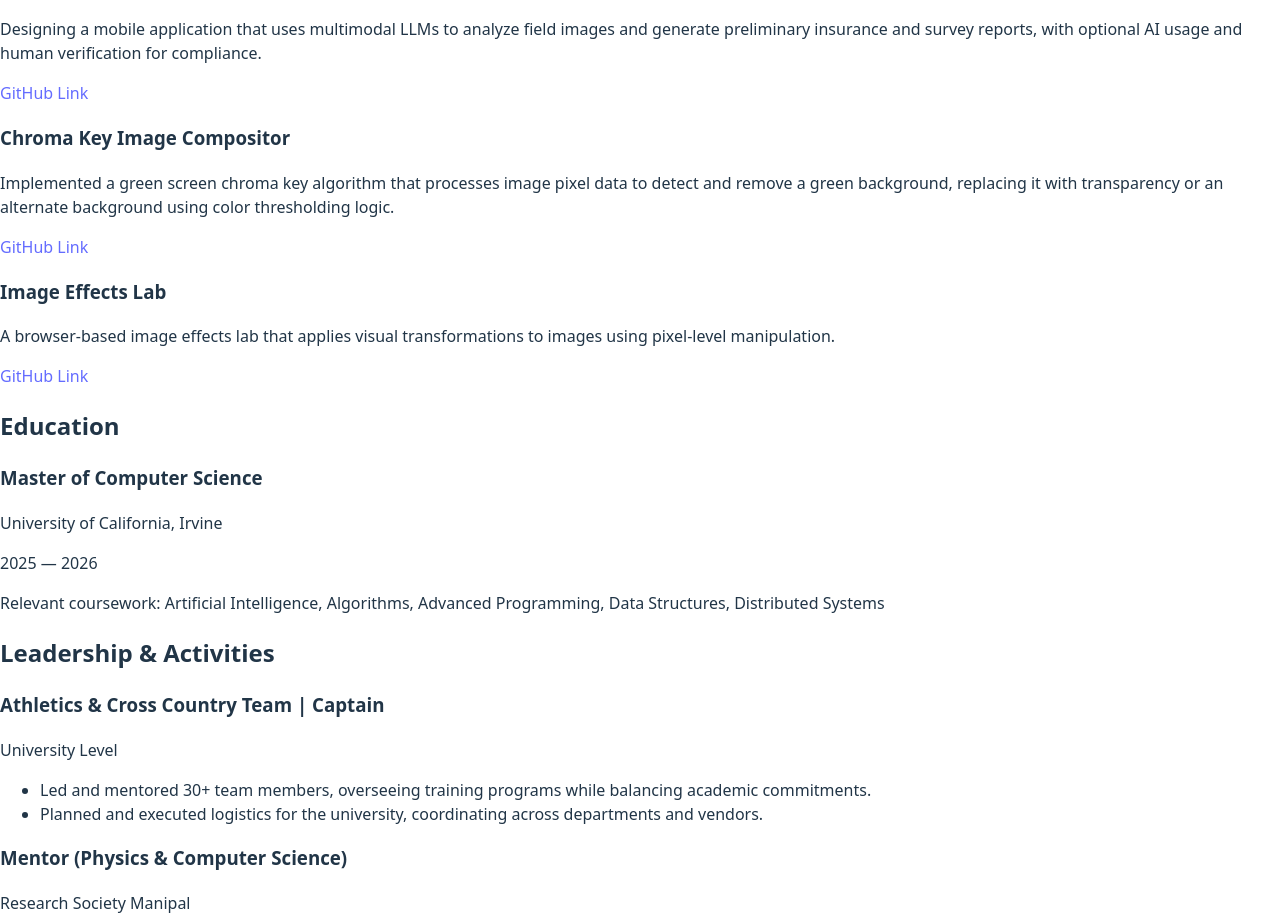
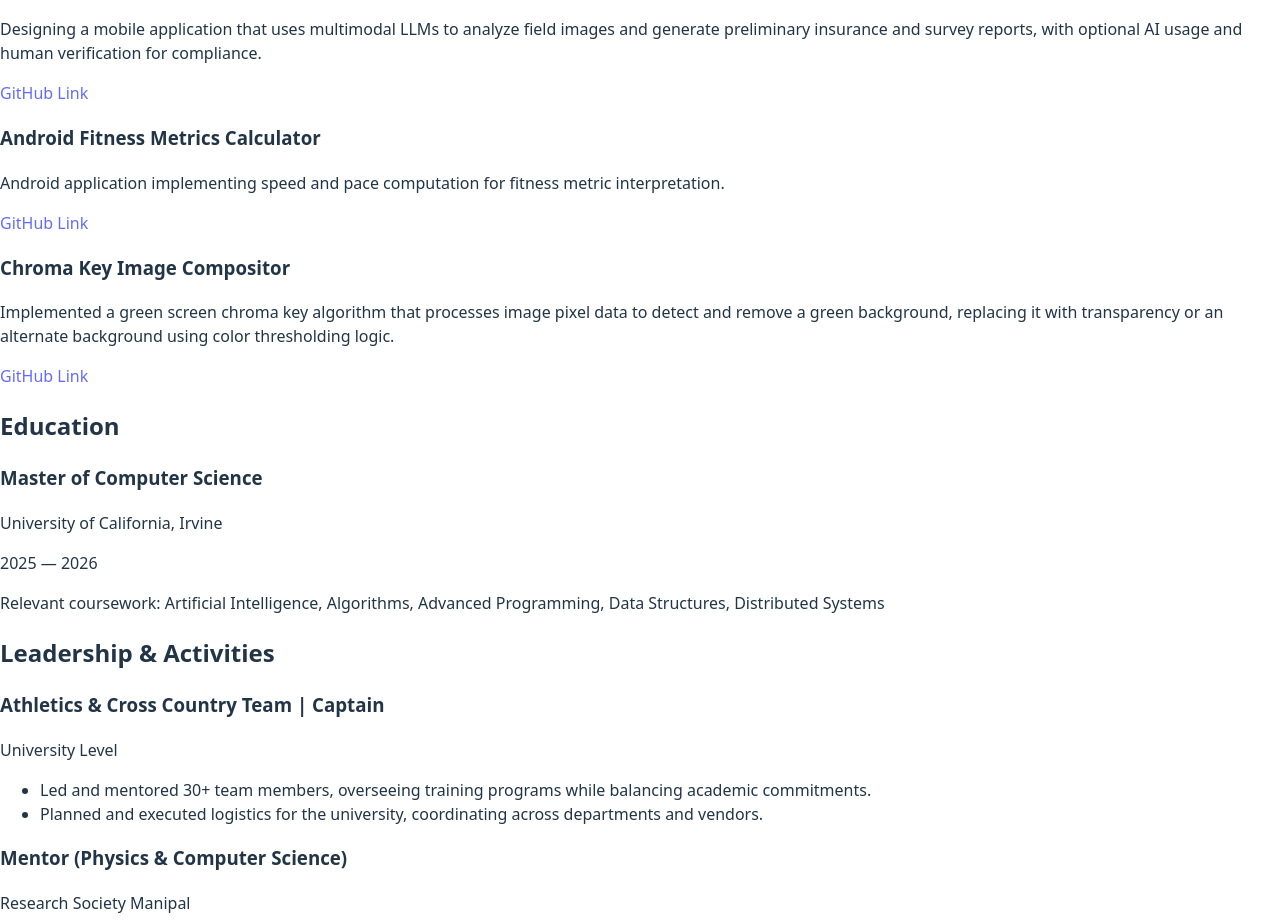
Before and after one commit to Shrey-Deshmukh/shrey-portfolio, a React (Vite) app: page / in a window 1280 px wide. Shown: the part 1320-2241 px from the top of the page. Built offline with nearby package versions, Linux system fonts and the light colour scheme; the HTML template or start-up script is replaced by a standard one.

Commit message:
Add Projects

```diff
--- a/src/components/Projects.jsx
+++ b/src/components/Projects.jsx
@@ -9,6 +9,13 @@ const projectsData = [
     //live: "",
   },
   {
+    name: "Android Fitness Metrics Calculator",
+    desc: "Android application implementing speed and pace computation for fitness metric interpretation.",
+    //tech: ["Java", "Android SDK", "Gradle"],
+    github: "https://github.com/Shrey-Deshmukh/android-fitness-metrics-calculator",
+    //live: "",
+  },
+  {
     name: "Chroma Key Image Compositor",
     desc: "Implemented a green screen chroma key algorithm that processes image pixel data to detect and remove a green background, replacing it with transparency or an alternate background using color thresholding logic.",
     //Canvas API to perform chroma key background removal.",
@@ -16,13 +23,13 @@ const projectsData = [
     github: "https://github.com/Shrey-Deshmukh/chroma-key-image-compositor",
     //live: "",
   },
-  {
-    name: "Image Effects Lab",
-    desc: "A browser-based image effects lab that applies visual transformations to images using pixel-level manipulation.",
-    //tech: ["HTML5", "CSS3", "Javascript (ES6+)"],
-    github: "https://github.com/Shrey-Deshmukh/image-effects-lab",
-    //live: "",
-  },
+  // {
+  //   name: "Image Effects Lab",
+  //   desc: "A browser-based image effects lab that applies visual transformations to images using pixel-level manipulation.",
+  //   //tech: ["HTML5", "CSS3", "Javascript (ES6+)"],
+  //   github: "https://github.com/Shrey-Deshmukh/image-effects-lab",
+  //   //live: "",
+  // },
 ]
 
 export default function Projects() {
```
